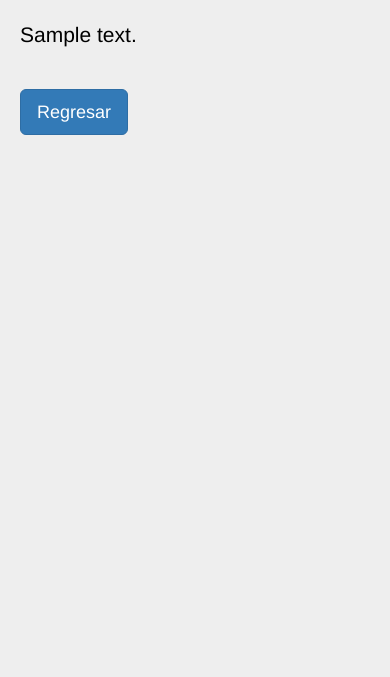
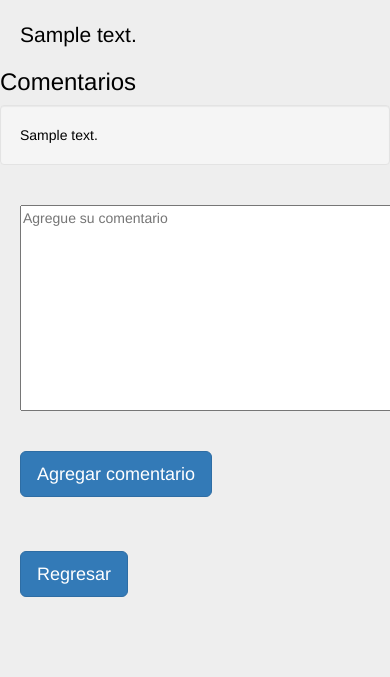
Before and after one commit to pcastellanosandes/Especies, a Django app: page /polls/specie_information/1/ in a window 390 px wide; the page is wider, and only the part inside the window is pictured. Shown: the part 308-985 px from the top of that part. Before the commit the page ends 443 px from the top of that part, so only its background shows below. Run offline with Django 3.2, Linux system fonts and the light colour scheme; tables that the repository leaves empty hold one stand-in row (values such as "Sample post"); grey boxes marked "Sample" are stand-in pictures; some libraries are stand-ins or nearby versions.

Commit message:
Add comments feature

```diff
--- a/polls/models.py
+++ b/polls/models.py
@@ -24,10 +24,6 @@ def create_or_update_user_profile(sender, instance, created, **kwargs):
 
 
 # Create your models here.
-class Comment(models.Model):
-    description = models.CharField(max_length=1000, null=False)
-
-
 class Category(models.Model):
     name = models.CharField(max_length=20, null=False)
 
@@ -39,6 +35,11 @@ class Specie(models.Model):
     imageFile = models.ImageField(upload_to='images', null=True)
     taxonomic_classification = models.CharField(max_length=50, null=True)
     category = models.ForeignKey(Category, on_delete=models.CASCADE, null=True)
+
+
+class Comment(models.Model):
+    description = models.CharField(max_length=1000, null=False)
+    specie = models.ForeignKey(Specie, related_name='comments',  null=True, on_delete=models.CASCADE)
 
 
 class UserForm(ModelForm):
--- a/polls/templates/polls/index.html
+++ b/polls/templates/polls/index.html
@@ -44,7 +44,7 @@
          {% for specie in species %}
             <div class="col-md-4 col-sm-6 col-lg-3 well">
                 <h3>{{specie.name}} ({{specie.scientificName}})</h3>
-                <a href="{%url 'images:specie_information' id_specie=specie.pk%}">
+                <a href="{%url 'images:specieInformation' id_specie=specie.pk%}">
                     <img class ="img-responsive" src="/{{specie.imageFile}}"/>
                 </a>
             </div>
--- a/polls/templates/polls/specie_information.html
+++ b/polls/templates/polls/specie_information.html
@@ -37,6 +37,21 @@
 </table>
 
 <p class="lead" align="justify"   style="margin: 20px 20px 20px 20px;">{{specie.description}} </p>
+<section>
+<h3>Comentarios</h3>
+{% for comment in specie.comments.all %}
+<div class="col-md-4 col-sm-6 col-lg-3 well" style="width:100%">
+    {{comment.description}}
+</div>
+{% endfor %}
+<form action="{%url 'images:addComment' id_specie=specie.pk %}" method="GET">
+    <textarea rows="10" cols="100" style="margin: 20px 20px 20px 20px;" name="comment" placeholder="Agregue su comentario"></textarea>
+    <input type="text" value="{{specie.pk}}"  name="id" style="display:none"/>
+    {% buttons %}
+        <input type="submit" value="Agregar comentario" class="btn btn-primary btn-lg" style="margin: 20px;"/>
+    {% endbuttons %}
+</form>
+</section>
 
 {% buttons %}
     <a href="{% url 'images:index' %}" class="btn btn-primary btn-lg" style="   margin: 20px;">Regresar</a>
--- a/polls/urls.py
+++ b/polls/urls.py
@@ -7,5 +7,7 @@ urlpatterns = [
     url(r'^addUser/$', views.add_user_view, name='addUser'),
     url(r'^login/$', views.login_view, name='login'),
     url(r'^logout/$', views.logout_view, name='logout'),
-    url(r'^specie_information/(?P<id_specie>\d+)/$', views.specie_information, name='specie_information')
+    url(r'^specie_information/(?P<id_specie>\d+)/$', views.specie_information, name='specieInformation'),
+    url(r'^add_comment/(?P<id_specie>\d+)/$', views.add_comment, name='addComment')
+#/(?P<id_specie>\d+)/(?P<text_comment>[\w\-]+)
 ]
--- a/polls/views.py
+++ b/polls/views.py
@@ -3,8 +3,10 @@
 from django.contrib.auth.models import User
 from django.core.urlresolvers import reverse
 from django.http import HttpResponseRedirect
-from django.shortcuts import render, redirect
-from .models import Specie, UserForm, Profile
+from django.shortcuts import render, redirect, render_to_response
+from django.template import RequestContext
+
+from .models import Specie, UserForm, Profile, Comment
 from django.contrib.auth import authenticate, login, logout
 
 
@@ -76,4 +78,16 @@ def logout_view(request):
 def specie_information(request, id_specie):
     specie = Specie.objects.get(id=id_specie)
     specie = {'specie': specie}
+
     return render(request, 'polls/specie_information.html', specie)
+
+
+def add_comment(request, id_specie):
+
+    text = request.GET['comment']
+    specie = Specie.objects.get(id=id_specie)
+    comment = Comment(description=text, specie=specie)
+    comment.save()
+
+    specie = {'specie': specie}
+    return render(request, 'polls/specie_information.html', specie)
```
